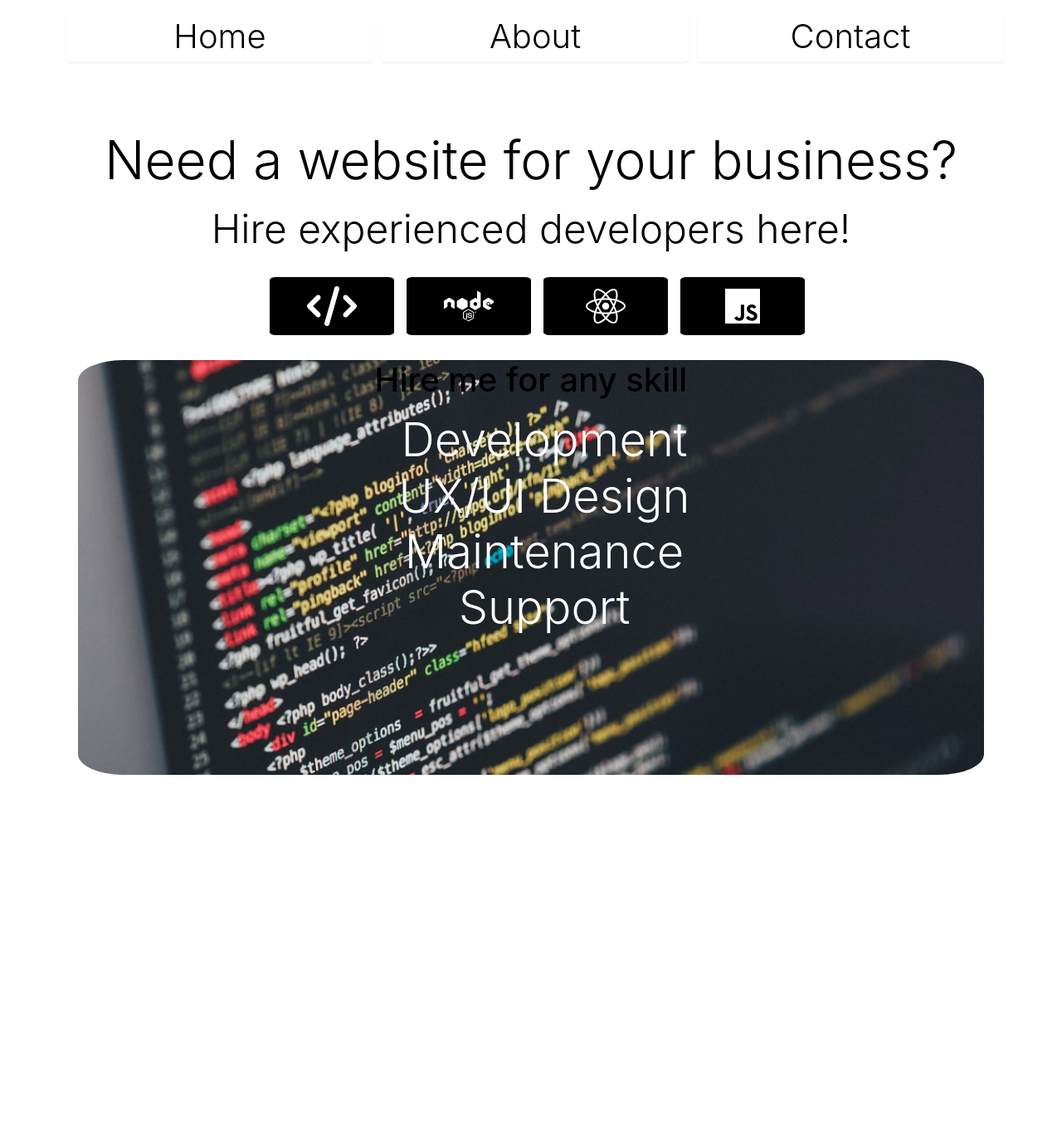
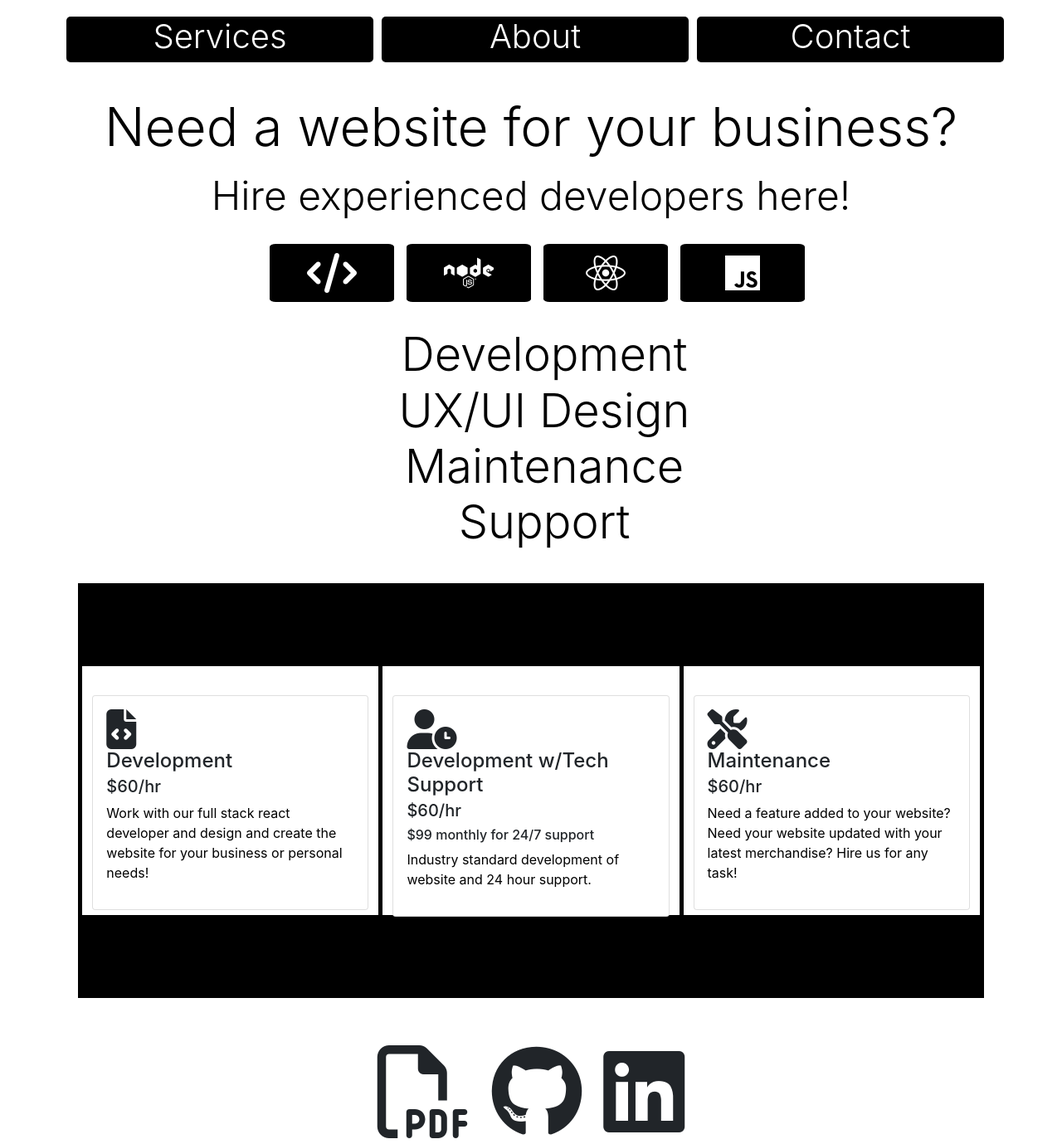
Before and after one commit to dannauu/my-website, a React (Create React App) app: page / in a window 1280 px wide. Shown: the whole page at 83% size. Before the commit the page ends 934 px from the top, so only its background shows below. Built offline with nearby package versions, Linux system fonts and the light colour scheme.

Commit message:
worked on about landing and contact component

```diff
--- a/src/App.css
+++ b/src/App.css
@@ -7,12 +7,16 @@ a {
   color: black;
 }
 
+a {
+  color: white;
+}
+
 .box {
   position: relative;
   display: inline-block;
   width: 55px;
   height: 55px;
-  background-color: white;
+  background-color: rgb(0, 0, 0);
   border-radius: 5px;
   box-shadow: 0 1px 2px rgba(0, 0, 0, 0.1);
   border-radius: 5px;
@@ -21,6 +25,12 @@ a {
   margin-left: 10px;
 }
 
+.box1 {
+  height: 500px;
+  margin-top: 40px;
+  margin-bottom: 50px;
+  background-color: black;
+}
 .box::after {
   content: "";
   border-radius: 5px;
@@ -56,7 +66,6 @@ a {
 .aboutmepic {
   float: left;
   margin-right: 15px;
-  border-radius: 50%;
 }
 
 h1 {
@@ -82,8 +91,8 @@ h1 {
 }
 
 .text-focus-in {
-    -webkit-animation: text-focus-in 1s cubic-bezier(0.550, 0.085, 0.680, 0.530) both;
-            animation: text-focus-in 1s cubic-bezier(0.550, 0.085, 0.680, 0.530) both;
+  -webkit-animation: text-focus-in 1s cubic-bezier(0.55, 0.085, 0.68, 0.53) both;
+  animation: text-focus-in 1s cubic-bezier(0.55, 0.085, 0.68, 0.53) both;
 }
 
 @-webkit-keyframes text-focus-in {
@@ -126,7 +135,7 @@ h1 {
 }
 
 .landingh1 {
-  margin-top: 80px;
+  margin-top: 40px;
 }
 
 p {
@@ -136,8 +145,8 @@ p {
 .bounce-in-top {
   -webkit-animation: bounce-in-top 1.1s both;
   animation: bounce-in-top 1.1s both;
+  animation-delay: 5ms;
 }
-
 
 @-webkit-keyframes bounce-in-top {
   0% {
@@ -245,12 +254,7 @@ p {
 }
 
 .yes {
-  height: 500px;
-  width: 100%;
-  background-image: url(./components/img/landing.jpg);
-  background-size: 100%;
   margin-top: 30px;
-  border-radius: 5%;
 }
 
 li {
@@ -261,10 +265,221 @@ ul {
   list-style-type: none;
 }
 
-.fab {
+li {
+  color: black;
+}
+
+.fan {
   color: white;
 }
 
-.fas {
-  color: white;
+.slide-in-top {
+  -webkit-animation: slide-in-top 0.5s cubic-bezier(0.25, 0.46, 0.45, 0.94) both;
+  animation: slide-in-top 0.5s cubic-bezier(0.25, 0.46, 0.45, 0.94) both;
 }
+
+@-webkit-keyframes slide-in-top {
+  0% {
+    -webkit-transform: translateY(-1000px);
+    transform: translateY(-1000px);
+    opacity: 0;
+  }
+  100% {
+    -webkit-transform: translateY(0);
+    transform: translateY(0);
+    opacity: 1;
+  }
+}
+@keyframes slide-in-top {
+  0% {
+    -webkit-transform: translateY(-1000px);
+    transform: translateY(-1000px);
+    opacity: 0;
+  }
+  100% {
+    -webkit-transform: translateY(0);
+    transform: translateY(0);
+    opacity: 1;
+  }
+}
+
+.bounce-in-bottom {
+  -webkit-animation: bounce-in-bottom 1.1s both;
+  animation: bounce-in-bottom 1.1s both;
+}
+
+/* ----------------------------------------------
+ * Generated by Animista on 2021-9-12 22:25:29
+ * Licensed under FreeBSD License.
+ * See http://animista.net/license for more info.
+ * w: http://animista.net, t: @cssanimista
+ * ---------------------------------------------- */
+
+/**
+ * ----------------------------------------
+ * animation bounce-in-bottom
+ * ----------------------------------------
+ */
+@-webkit-keyframes bounce-in-bottom {
+  0% {
+    -webkit-transform: translateY(500px);
+    transform: translateY(500px);
+    -webkit-animation-timing-function: ease-in;
+    animation-timing-function: ease-in;
+    opacity: 0;
+  }
+  38% {
+    -webkit-transform: translateY(0);
+    transform: translateY(0);
+    -webkit-animation-timing-function: ease-out;
+    animation-timing-function: ease-out;
+    opacity: 1;
+  }
+  55% {
+    -webkit-transform: translateY(65px);
+    transform: translateY(65px);
+    -webkit-animation-timing-function: ease-in;
+    animation-timing-function: ease-in;
+  }
+  72% {
+    -webkit-transform: translateY(0);
+    transform: translateY(0);
+    -webkit-animation-timing-function: ease-out;
+    animation-timing-function: ease-out;
+  }
+  81% {
+    -webkit-transform: translateY(28px);
+    transform: translateY(28px);
+    -webkit-animation-timing-function: ease-in;
+    animation-timing-function: ease-in;
+  }
+  90% {
+    -webkit-transform: translateY(0);
+    transform: translateY(0);
+    -webkit-animation-timing-function: ease-out;
+    animation-timing-function: ease-out;
+  }
+  95% {
+    -webkit-transform: translateY(8px);
+    transform: translateY(8px);
+    -webkit-animation-timing-function: ease-in;
+    animation-timing-function: ease-in;
+  }
+  100% {
+    -webkit-transform: translateY(0);
+    transform: translateY(0);
+    -webkit-animation-timing-function: ease-out;
+    animation-timing-function: ease-out;
+  }
+}
+@keyframes bounce-in-bottom {
+  0% {
+    -webkit-transform: translateY(500px);
+    transform: translateY(500px);
+    -webkit-animation-timing-function: ease-in;
+    animation-timing-function: ease-in;
+    opacity: 0;
+  }
+  38% {
+    -webkit-transform: translateY(0);
+    transform: translateY(0);
+    -webkit-animation-timing-function: ease-out;
+    animation-timing-function: ease-out;
+    opacity: 1;
+  }
+  55% {
+    -webkit-transform: translateY(65px);
+    transform: translateY(65px);
+    -webkit-animation-timing-function: ease-in;
+    animation-timing-function: ease-in;
+  }
+  72% {
+    -webkit-transform: translateY(0);
+    transform: translateY(0);
+    -webkit-animation-timing-function: ease-out;
+    animation-timing-function: ease-out;
+  }
+  81% {
+    -webkit-transform: translateY(28px);
+    transform: translateY(28px);
+    -webkit-animation-timing-function: ease-in;
+    animation-timing-function: ease-in;
+  }
+  90% {
+    -webkit-transform: translateY(0);
+    transform: translateY(0);
+    -webkit-animation-timing-function: ease-out;
+    animation-timing-function: ease-out;
+  }
+  95% {
+    -webkit-transform: translateY(8px);
+    transform: translateY(8px);
+    -webkit-animation-timing-function: ease-in;
+    animation-timing-function: ease-in;
+  }
+  100% {
+    -webkit-transform: translateY(0);
+    transform: translateY(0);
+    -webkit-animation-timing-function: ease-out;
+    animation-timing-function: ease-out;
+  }
+}
+
+.box3 {
+        background-color: rgb(255, 255, 255);
+        height: 300px;
+        width: 32%;
+        margin-right: 5px;
+        margin-top: 100px;
+        align-items: center;
+}
+
+.box4 {
+        margin-right: 0px !important;
+}
+
+.card {
+        margin-top: 35px;
+}
+
+.focus-in-expand:hover {
+	-webkit-animation: focus-in-expand 0.8s cubic-bezier(0.250, 0.460, 0.450, 0.940) both;
+	        animation: focus-in-expand 0.8s cubic-bezier(0.250, 0.460, 0.450, 0.940) both;
+}
+
+ @-webkit-keyframes focus-in-expand {
+        0% {
+          letter-spacing: -0.5em;
+          -webkit-filter: blur(12px);
+                  filter: blur(12px);
+          opacity: 0;
+        }
+        100% {
+          -webkit-filter: blur(0px);
+                  filter: blur(0px);
+          opacity: 1;
+        }
+      }
+      @keyframes focus-in-expand {
+        0% {
+          letter-spacing: -0.5em;
+          -webkit-filter: blur(12px);
+                  filter: blur(12px);
+          opacity: 0;
+        }
+        100% {
+          -webkit-filter: blur(0px);
+                  filter: blur(0px);
+          opacity: 1;
+        }
+      }
+
+      .certificate {
+              float: left;
+              margin-right: 15px;
+      }
+
+      .aa {
+                margin-top: 100px;
+                margin-bottom: 150px;
+      }
--- a/src/App.js
+++ b/src/App.js
@@ -8,9 +8,9 @@ function App() {
   return (
     <Router>
       <div className="container">
-        <div className="row">
+        <div className="row sticky-top">
           <div className="col text-center display-6 box">
-            <Link to="/">Home</Link>
+            <Link to="/">Services</Link>
           </div>
           <div className="col text-center display-6 box">
             <Link to="/about">About</Link>
--- a/src/components/Contact.js
+++ b/src/components/Contact.js
@@ -62,14 +62,14 @@ export default function ContactUs() {
                 id=""
                 cols="30"
                 rows="8"
-                placeholder="Your message"
+                placeholder="Add your message or plan you would like to buy!"
                 name="message"
               ></textarea>
             </div>
             <div className="col-8 pt-3 mx-auto">
               <input
                 type="submit"
-                className="btn btn-info"
+                className="btn btn-dark"
                 value="Send Message"
               ></input>
             </div>
--- a/src/components/Landing.js
+++ b/src/components/Landing.js
@@ -1,28 +1,115 @@
 import React from "react";
+import pdf from "./assets/Daniel Nau Resume 2021 (2).pdf";
 
 const Landing = () => {
   return (
     <>
       <div className="container">
-        <h1 className='text-center landingh1 display-3'>Need a website for your business?</h1>
-        <p className='display-5 text-center'>Hire experienced developers here!</p>
+        <h1 className="text-center landingh1 display-3">
+          Need a website for your business?
+        </h1>
+        <p className="display-5 text-center">
+          Hire experienced developers here!
+        </p>
         <div className="row skills">
-          <button className="col-md-3 bounce-in-top"><i class="fas fa-code fa-3x"></i></button>
-          <button className="col-md-3 bounce-in-top"><i class="fab fa-node fa-3x"></i></button>
-          <button className="col-md-3 bounce-in-top"><i class="fab fa-react fa-3x"></i></button>
-          <button className="col-md-3 bounce-in-top"><i class="fab fa-js fa-3x"></i></button>
+          <button className="col-md-3 bounce-in-top">
+            <i class="fas fan fa-code fa-3x"></i>
+          </button>
+          <button className="col-md-3 bounce-in-top">
+            <i class="fab fan fa-node fa-3x"></i>
+          </button>
+          <button className="col-md-3 bounce-in-top">
+            <i class="fab fan fa-react fa-3x"></i>
+          </button>
+          <button className="col-md-3 bounce-in-top">
+            <i class="fab fan fa-js fa-3x"></i>
+          </button>
         </div>
 
-        <div className='yes text-center'>
-          <h1>Hire me for any skill</h1>
-          <ul className='display-4'>
+        <div className="yes text-center">
+          <ul className="display-4 bounce-in-bottom">
             <li>Development</li>
             <li>UX/UI Design</li>
             <li>Maintenance</li>
             <li>Support</li>
           </ul>
         </div>
+        <div className="box1">
+          <div className="row d-flex justify-content-center">
+            <div className="col-md-4 box3">
+              <div className="card">
+                <div className="card-body">
+                <i class="fas fa-file-code fa-3x"></i>
+                  <h4 className="card-title focus-in-expand">Development</h4>
+                  <h5 className="card-subtitle mb-2">$60/hr</h5>
+                  <p>
+                    Work with our full stack react developer and design and
+                    create the website for your business or personal needs!
+                  </p>
+                </div>
+              </div>
+            </div>
+            <div className="col-md-4 box3">
+              <div className="card">
+                <div className="card-body">
+                <i class="fas fa-user-clock fa-3x"></i>
+                  <h4 className="card-title focus-in-expand">
+                    Development w/Tech Support
+                  </h4>
+                  <h5 className="card-subtitle mb-2">$60/hr</h5>
+                  <h6>$99 monthly for 24/7 support</h6>
+                  <p>
+                    Industry standard development of website and 24 hour support.
+                  </p>
+                </div>
+              </div>
+            </div>
+            <div className="col-md-4 box3 box4">
+              <div className="card">
+                <div className="card-body">
+                <i class="fas fa-tools fa-3x"></i>
+                  <h4 className="card-title focus-in-expand">Maintenance</h4>
+                  <h5 className="card-subtitle mb-2">$60/hr</h5>
+                  <p>
+                    Need a feature added to your website? Need your website
+                    updated with your latest merchandise? Hire us for any task!
+                  </p>
+                </div>
+              </div>
+            </div>
+          </div>
+        </div>
 
+        <div className="contact">
+        <div className="row">
+          <div className="col-md-12">
+            <a
+              href={pdf}
+              className="btn btn-social"
+              target="_blank"
+              rel="noreferrer"
+            >
+              <i className="far fa-file-pdf fa-7x"></i>
+            </a>
+            <a
+              href="https://github.com/dannauu"
+              className="btn btn-social"
+              target="_blank"
+              rel="noreferrer"
+            >
+              <i className="fab fa-github fa-7x"></i>
+            </a>
+            <a
+              href="https://www.linkedin.com/in/daniel-nau-070441194/"
+              className="btn btn-social"
+              target="_blank"
+              rel="noreferrer"
+            >
+              <i className="fab fa-linkedin fa-7x"></i>
+            </a>
+          </div>
+        </div>
+      </div>
       </div>
     </>
   );
```
Also changed, not shown: src/components/About.js (+57 -9 lines). Lines whose indentation alone changed are shown as unchanged.
